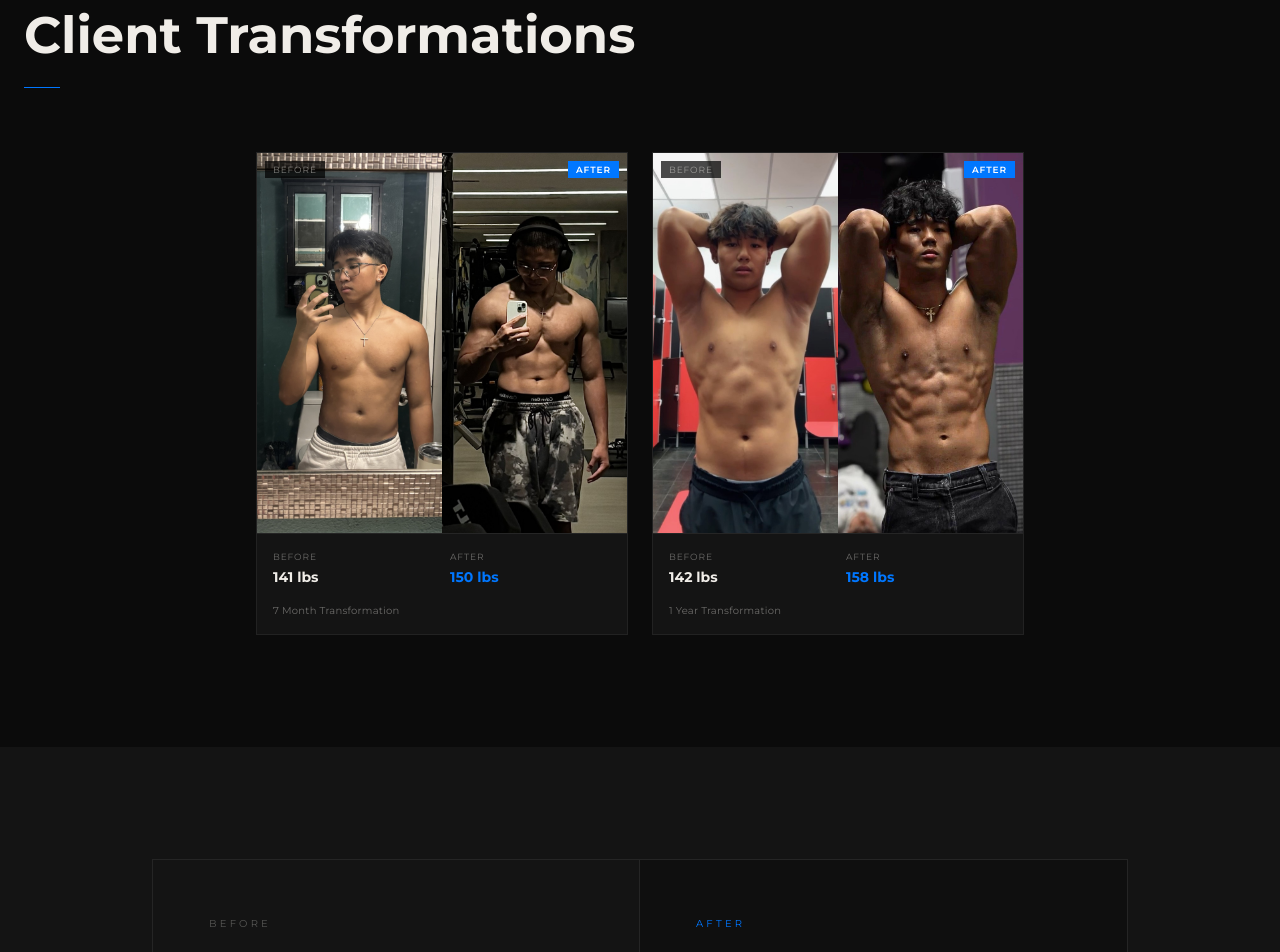
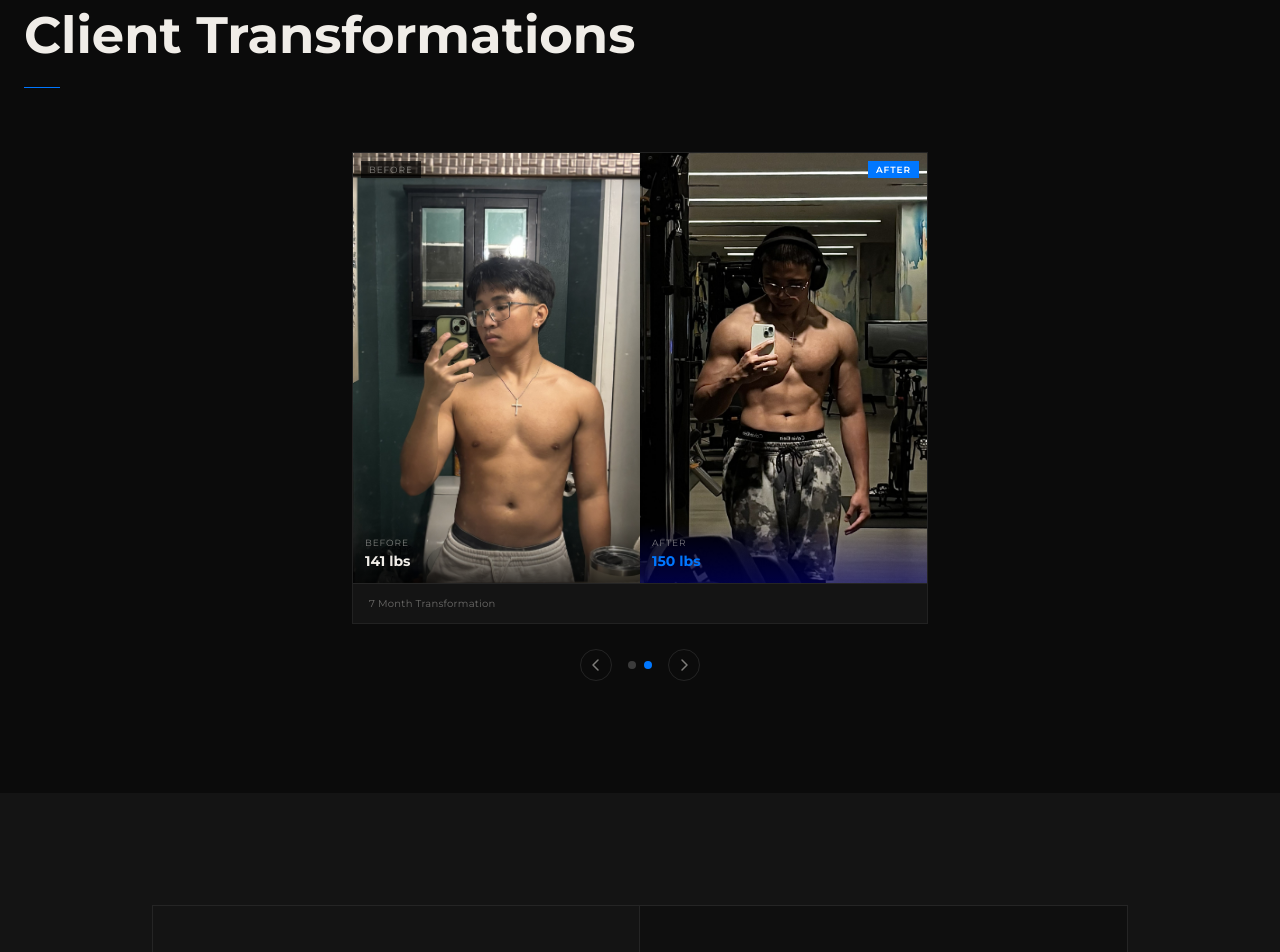
Before and after one commit to NdrewNat/NdrewFitness, a website: page index.html in a window 1280 px wide. Shown: the part 3080-4032 px from the top of the page. Drawn offline with nearby package versions, Linux system fonts and the light colour scheme.

Commit message:
Add slide animation to client transformations slideshow

```diff
--- a/index.html
+++ b/index.html
@@ -299,7 +299,7 @@
     <div class="grid md:grid-cols-2 gap-14 items-center">
       <!-- Coach image -->
       <div class="ba-card overflow-hidden border border-white/[0.06]">
-        <img src="unnamed  FINALIZED.jpg"
+        <img src="unnamed%20%20FINALIZED.jpg"
              alt="Andrew" class="w-full object-cover"
              style="filter: contrast(1.05) brightness(0.85) saturate(0.9);" />
         <div class="absolute inset-0 pointer-events-none" style="background: linear-gradient(to top, rgba(0,0,0,0.55) 0%, transparent 40%);"></div>
@@ -429,58 +429,144 @@
       <h2 class="font-heading font-bold text-[clamp(2.25rem,4vw,3.5rem)] leading-tight">Client Transformations</h2>
       <div class="accent-rule mt-5"></div>
     </div>
-    <div class="grid sm:grid-cols-2 gap-6 max-w-3xl mx-auto">
-      <div class="ba-card bg-[#141414] overflow-hidden border border-white/[0.06]">
-        <div class="grid grid-cols-2 overflow-hidden">
-          <div class="relative overflow-hidden" style="height:380px;">
-            <img src="brand_assets/client01-before.jpg" alt="Before 1" class="absolute inset-0 w-full h-full object-cover object-top" />
-            <span class="absolute top-2 left-2 bg-black/70 text-[#F0EDE8]/50 text-[9px] uppercase tracking-widest px-2 py-0.5">Before</span>
+    <!-- Slideshow -->
+    <div class="max-w-xl mx-auto relative" id="transformation-slider">
+
+      <!-- Slides -->
+      <div class="relative overflow-hidden" id="slide-track">
+
+        <!-- Slide 0: Client 02 (shown first) -->
+        <div class="slide ba-card bg-[#141414] overflow-hidden border border-white/[0.06]" data-index="0" style="position:relative;">
+          <div class="grid grid-cols-2">
+            <div class="relative overflow-hidden" style="aspect-ratio:2/3;">
+              <img src="brand_assets/client02-before.jpg" alt="Before 2" class="w-full h-full object-cover object-top" />
+              <span class="absolute top-2 left-2 bg-black/70 text-[#F0EDE8]/50 text-[9px] uppercase tracking-widest px-2 py-0.5">Before</span>
+              <div class="absolute bottom-0 inset-x-0 p-3" style="background:linear-gradient(to top,rgba(0,0,0,0.75) 0%,transparent 100%);">
+                <p class="text-[#F0EDE8]/50 text-[9px] uppercase tracking-widest mb-0.5">Before</p>
+                <p class="font-heading font-bold text-sm text-[#F0EDE8]">142 lbs</p>
+              </div>
+            </div>
+            <div class="relative overflow-hidden" style="aspect-ratio:2/3;">
+              <img src="brand_assets/client02-after.jpg" alt="After 2" class="w-full h-full object-cover object-top" />
+              <span class="absolute top-2 right-2 bg-[#0077FF] text-white text-[9px] uppercase tracking-widest px-2 py-0.5 font-semibold">After</span>
+              <div class="absolute bottom-0 inset-x-0 p-3" style="background:linear-gradient(to top,rgba(0,0,119,0.55) 0%,transparent 100%);">
+                <p class="text-[#F0EDE8]/50 text-[9px] uppercase tracking-widest mb-0.5">After</p>
+                <p class="font-heading font-bold text-sm text-[#0077FF]">158 lbs</p>
+              </div>
+            </div>
           </div>
-          <div class="relative overflow-hidden" style="height:380px;">
-            <img src="brand_assets/client01-after.jpg" alt="After 1" class="absolute inset-0 w-full h-full object-cover object-top" />
-            <span class="absolute top-2 right-2 bg-[#0077FF] text-white text-[9px] uppercase tracking-widest px-2 py-0.5 font-semibold">After</span>
+          <div class="px-4 py-3 border-t border-white/[0.07]">
+            <p class="text-[#F0EDE8]/40 text-[10px] tracking-wide">1 Year Transformation</p>
           </div>
         </div>
-        <div class="p-4 border-t border-white/[0.07] grid grid-cols-2 gap-4">
-          <div>
-            <p class="text-[#F0EDE8]/40 text-[9px] uppercase tracking-widest mb-1">Before</p>
-            <p class="font-heading font-bold text-sm text-[#F0EDE8]">141 lbs</p>
+
+        <!-- Slide 1: Client 01 -->
+        <div class="slide ba-card bg-[#141414] overflow-hidden border border-white/[0.06]" data-index="1">
+          <div class="grid grid-cols-2">
+            <div class="relative overflow-hidden" style="aspect-ratio:2/3;">
+              <img src="brand_assets/client01-before.jpg" alt="Before 1" class="w-full h-full object-cover object-top" />
+              <span class="absolute top-2 left-2 bg-black/70 text-[#F0EDE8]/50 text-[9px] uppercase tracking-widest px-2 py-0.5">Before</span>
+              <div class="absolute bottom-0 inset-x-0 p-3" style="background:linear-gradient(to top,rgba(0,0,0,0.75) 0%,transparent 100%);">
+                <p class="text-[#F0EDE8]/50 text-[9px] uppercase tracking-widest mb-0.5">Before</p>
+                <p class="font-heading font-bold text-sm text-[#F0EDE8]">141 lbs</p>
+              </div>
+            </div>
+            <div class="relative overflow-hidden" style="aspect-ratio:2/3;">
+              <img src="brand_assets/client01-after.jpg" alt="After 1" class="w-full h-full object-cover object-top" />
+              <span class="absolute top-2 right-2 bg-[#0077FF] text-white text-[9px] uppercase tracking-widest px-2 py-0.5 font-semibold">After</span>
+              <div class="absolute bottom-0 inset-x-0 p-3" style="background:linear-gradient(to top,rgba(0,0,119,0.55) 0%,transparent 100%);">
+                <p class="text-[#F0EDE8]/50 text-[9px] uppercase tracking-widest mb-0.5">After</p>
+                <p class="font-heading font-bold text-sm text-[#0077FF]">150 lbs</p>
+              </div>
+            </div>
           </div>
-          <div>
-            <p class="text-[#F0EDE8]/40 text-[9px] uppercase tracking-widest mb-1">After</p>
-            <p class="font-heading font-bold text-sm text-[#0077FF]">150 lbs</p>
-          </div>
-          <div class="col-span-2">
+          <div class="px-4 py-3 border-t border-white/[0.07]">
             <p class="text-[#F0EDE8]/40 text-[10px] tracking-wide">7 Month Transformation</p>
           </div>
         </div>
       </div>
-      <div class="ba-card bg-[#141414] overflow-hidden border border-white/[0.06]">
-        <div class="grid grid-cols-2 overflow-hidden">
-          <div class="relative overflow-hidden" style="height:380px;">
-            <img src="brand_assets/client02-before.jpg" alt="Before 2" class="absolute inset-0 w-full h-full object-cover object-top" />
-            <span class="absolute top-2 left-2 bg-black/70 text-[#F0EDE8]/50 text-[9px] uppercase tracking-widest px-2 py-0.5">Before</span>
-          </div>
-          <div class="relative overflow-hidden" style="height:380px;">
-            <img src="brand_assets/client02-after.jpg" alt="After 2" class="absolute inset-0 w-full h-full object-cover object-top" />
-            <span class="absolute top-2 right-2 bg-[#0077FF] text-white text-[9px] uppercase tracking-widest px-2 py-0.5 font-semibold">After</span>
-          </div>
+
+      <!-- Controls -->
+      <div class="flex items-center justify-center gap-4 mt-6">
+        <button id="slide-prev" aria-label="Previous" class="w-8 h-8 flex items-center justify-center rounded-full border border-white/10 text-[#F0EDE8]/50 hover:border-[#0077FF] hover:text-[#0077FF]" style="transition: color 0.2s ease, border-color 0.2s ease;">
+          <svg width="14" height="14" viewBox="0 0 14 14" fill="none"><path d="M9 2L4 7l5 5" stroke="currentColor" stroke-width="1.5" stroke-linecap="round" stroke-linejoin="round"/></svg>
+        </button>
+        <div class="flex gap-2" id="slide-dots">
+          <button class="dot w-2 h-2 rounded-full bg-[#0077FF]" data-dot="0" aria-label="Slide 1"></button>
+          <button class="dot w-2 h-2 rounded-full bg-white/20" data-dot="1" aria-label="Slide 2"></button>
         </div>
-        <div class="p-4 border-t border-white/[0.07] grid grid-cols-2 gap-4">
-          <div>
-            <p class="text-[#F0EDE8]/40 text-[9px] uppercase tracking-widest mb-1">Before</p>
-            <p class="font-heading font-bold text-sm text-[#F0EDE8]">142 lbs</p>
-          </div>
-          <div>
-            <p class="text-[#F0EDE8]/40 text-[9px] uppercase tracking-widest mb-1">After</p>
-            <p class="font-heading font-bold text-sm text-[#0077FF]">158 lbs</p>
-          </div>
-          <div class="col-span-2">
-            <p class="text-[#F0EDE8]/40 text-[10px] tracking-wide">1 Year Transformation</p>
-          </div>
-        </div>
+        <button id="slide-next" aria-label="Next" class="w-8 h-8 flex items-center justify-center rounded-full border border-white/10 text-[#F0EDE8]/50 hover:border-[#0077FF] hover:text-[#0077FF]" style="transition: color 0.2s ease, border-color 0.2s ease;">
+          <svg width="14" height="14" viewBox="0 0 14 14" fill="none"><path d="M5 2l5 5-5 5" stroke="currentColor" stroke-width="1.5" stroke-linecap="round" stroke-linejoin="round"/></svg>
+        </button>
       </div>
     </div>
+
+    <script>
+      (function() {
+        const slides = document.querySelectorAll('#transformation-slider .slide');
+        const dots = document.querySelectorAll('#transformation-slider .dot');
+        const track = document.getElementById('slide-track');
+        let current = 0;
+        let animating = false;
+        let timer;
+
+        // Set up initial slide styles
+        slides.forEach((s, i) => {
+          s.style.cssText += 'position:absolute;top:0;left:0;width:100%;transition:transform 0.45s cubic-bezier(0.4,0,0.2,1),opacity 0.45s ease;';
+          if (i !== 0) { s.style.transform = 'translateX(100%)'; s.style.opacity = '0'; }
+        });
+        // Track height matches active slide
+        function syncHeight() {
+          track.style.height = slides[current].offsetHeight + 'px';
+        }
+        syncHeight();
+
+        function goTo(index, dir) {
+          if (animating || index === current) return;
+          animating = true;
+          const next = (index + slides.length) % slides.length;
+          const direction = dir !== undefined ? dir : (next > current ? 1 : -1);
+
+          dots[current].style.backgroundColor = 'rgba(255,255,255,0.2)';
+          dots[next].style.backgroundColor = '#0077FF';
+
+          // Position incoming slide off-screen
+          slides[next].style.transition = 'none';
+          slides[next].style.transform = `translateX(${direction * 100}%)`;
+          slides[next].style.opacity = '0';
+
+          requestAnimationFrame(() => requestAnimationFrame(() => {
+            slides[next].style.transition = 'transform 0.45s cubic-bezier(0.4,0,0.2,1), opacity 0.45s ease';
+            slides[next].style.transform = 'translateX(0)';
+            slides[next].style.opacity = '1';
+            slides[current].style.transform = `translateX(${-direction * 100}%)`;
+            slides[current].style.opacity = '0';
+
+            track.style.height = slides[next].offsetHeight + 'px';
+
+            setTimeout(() => {
+              current = next;
+              animating = false;
+            }, 460);
+          }));
+        }
+
+        function startAuto() {
+          timer = setInterval(() => goTo(current + 1, 1), 4000);
+        }
+        function resetAuto() { clearInterval(timer); startAuto(); }
+
+        document.getElementById('slide-prev').addEventListener('click', () => { goTo(current - 1, -1); resetAuto(); });
+        document.getElementById('slide-next').addEventListener('click', () => { goTo(current + 1, 1); resetAuto(); });
+        dots.forEach(dot => dot.addEventListener('click', () => {
+          const idx = +dot.dataset.dot;
+          goTo(idx, idx > current ? 1 : -1);
+          resetAuto();
+        }));
+
+        startAuto();
+      })();
+    </script>
   </div>
 </section>
 
```
